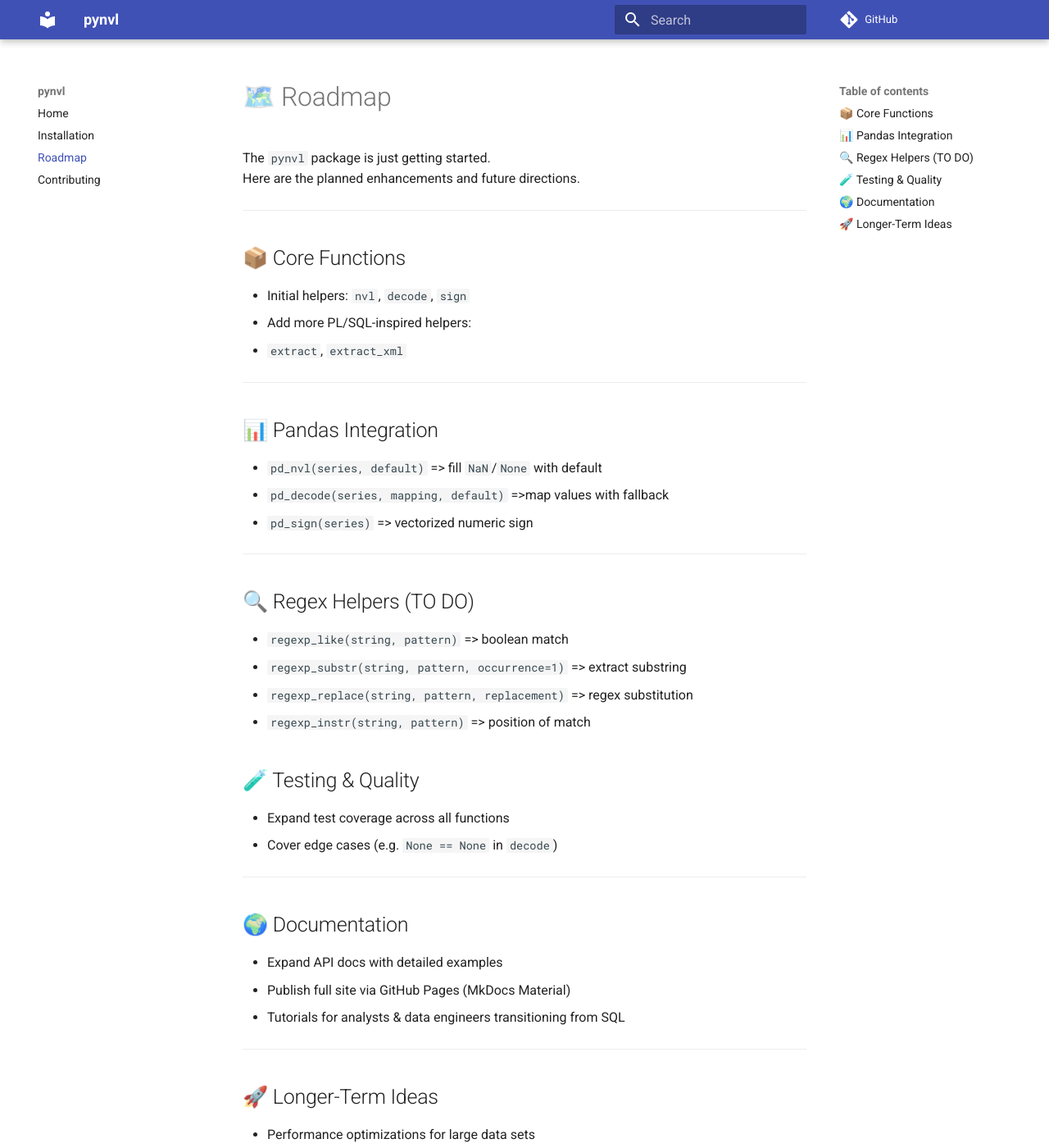
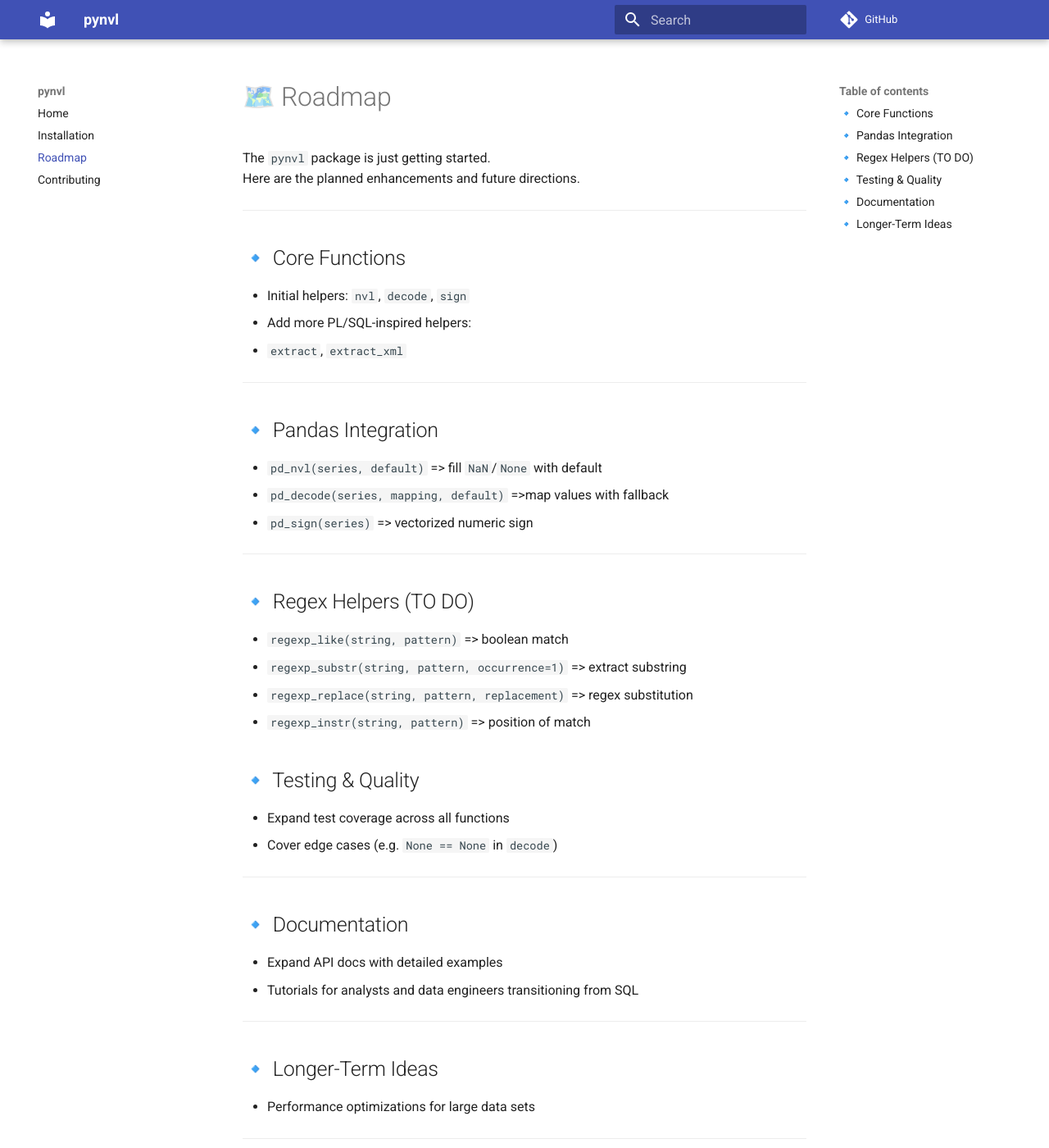
Before and after one commit to betterinfotech/pynvl_project, an MkDocs documentation site: the page built from docs/roadmap.md, in a window 1280 px wide and 1400 px high. Shown: the whole window at 82% size. Built offline with MkDocs 1.6.1 and Material for MkDocs 9.7.7, drawn with Linux system fonts in a browser that asks for light colours; comment, search, counter and statistics services are not loaded.

```diff
--- a/docs/roadmap.md
+++ b/docs/roadmap.md
@@ -5,40 +5,39 @@ Here are the planned enhancements and future directions.
 
 ---
 
-## 📦 Core Functions
+## 🔹 Core Functions
 - Initial helpers: `nvl`, `decode`, `sign`
 -  Add more PL/SQL-inspired helpers:
 - `extract`, `extract_xml`
 
 ---
 
-## 📊 Pandas Integration
+## 🔹 Pandas Integration
 - `pd_nvl(series, default)` => fill `NaN`/`None` with default
 - `pd_decode(series, mapping, default)` =>map values with fallback
 - `pd_sign(series)` => vectorized numeric sign
 
 ---
 
-## 🔍 Regex Helpers (TO DO)
+## 🔹 Regex Helpers (TO DO)
 - `regexp_like(string, pattern)` => boolean match
 - `regexp_substr(string, pattern, occurrence=1)` => extract substring
 - `regexp_replace(string, pattern, replacement)` => regex substitution
 - `regexp_instr(string, pattern)` => position of match
 
-## 🧪 Testing & Quality
+## 🔹 Testing & Quality
 - Expand test coverage across all functions
 - Cover edge cases (e.g. `None == None` in `decode`)
 
 ---
 
-## 🌍 Documentation
+## 🔹 Documentation
 - Expand API docs with detailed examples
-- Publish full site via GitHub Pages (MkDocs Material)
-- Tutorials for analysts & data engineers transitioning from SQL
+- Tutorials for analysts and data engineers transitioning from SQL
 
 ---
 
-## 🚀 Longer-Term Ideas
+## 🔹 Longer-Term Ideas
 - Performance optimizations for large data sets
 
 
--- a/pyproject.toml
+++ b/pyproject.toml
@@ -1,6 +1,6 @@
 [project]
 name = "pynvl-lib"                # must exactly match your token scope
-version = "1.0.1"                  # bump so TestPyPI accepts it
+version = "1.0.2"                  # bump so TestPyPI accepts it
 description = "Helper functions for data engineering and analytics workflows in Python, inspired by PL/SQL."
 readme = "README.md"
 requires-python = ">=3.10"
```
Also changed, not shown: docs/contributing.md (+2 -2 lines), docs/index.md (+4 -4 lines), docs/install.md (+1 -1 lines).
